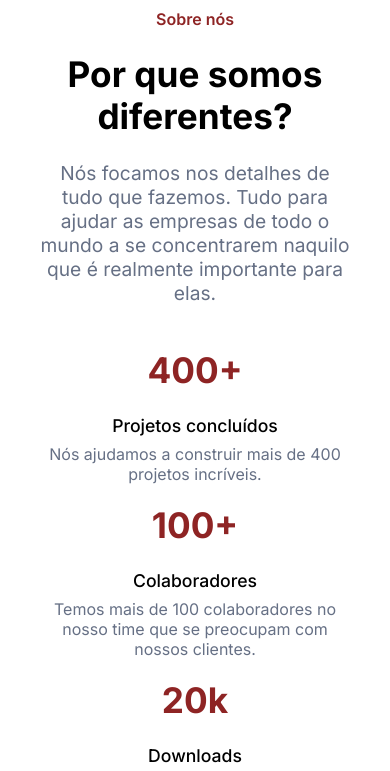
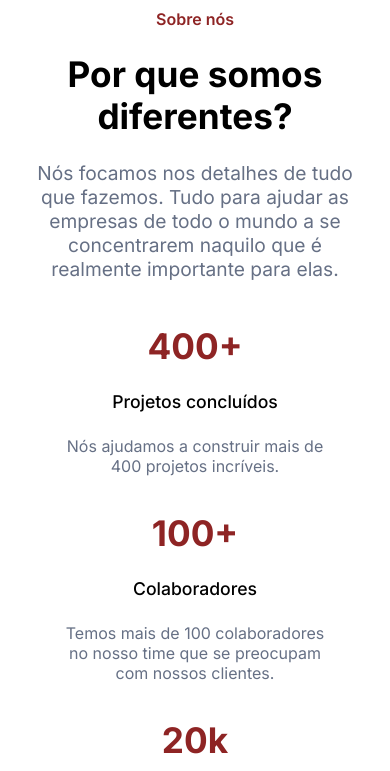
Before and after one commit to Lizandro12/optimustech, a plain HTML site: page index.html in a window 390 px wide. Shown: the part 62-833 px from the top of the page. Drawn offline with Linux system fonts and the light colour scheme.

Commit message:
Update styles.css

```diff
--- a/css/styles.css
+++ b/css/styles.css
@@ -368,7 +368,7 @@ body{
     }
     .container__text{
         font-size: 1.2rem;
-        width: 80%;
+        width: 85%;
 
     }
     .content{
@@ -385,5 +385,6 @@ body{
 
     .content__text{
         width: 100%;
+        padding: 1rem;
     }
 }
```
